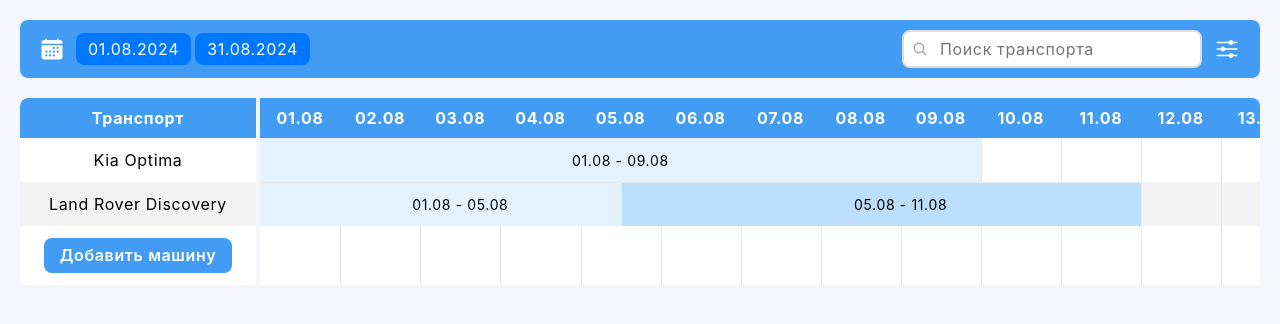
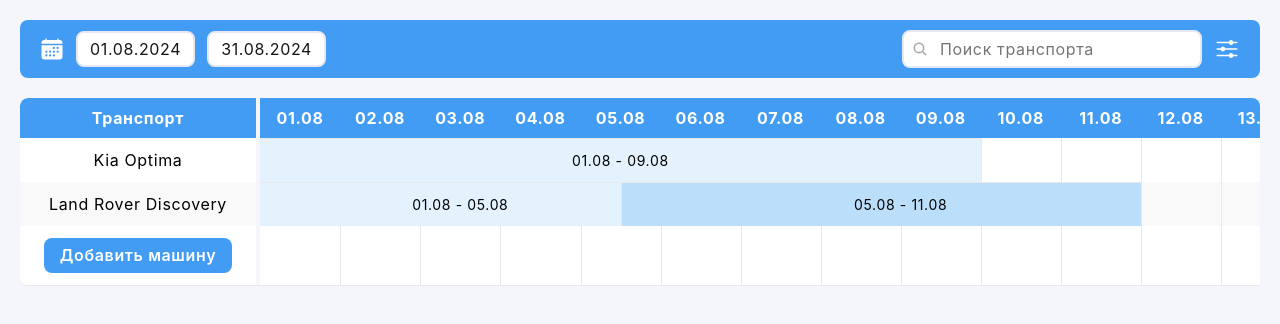
Before and after one commit to ezy4me/get-me-car--calendar, a React (Vite) app: page / in a window 1280 px wide. Shown: the top 324 px of the page. Built offline with nearby package versions, Linux system fonts and the light colour scheme.

Commit message:
change: table style

```diff
--- a/src/components/CalendarOptions.tsx
+++ b/src/components/CalendarOptions.tsx
@@ -249,7 +249,7 @@ const CalendarOptions: React.FC<CalendarOptionsProps> = ({
     control: (baseStyles, state) => ({
       ...baseStyles,
       borderRadius: 8,
-      borderColor: state.isFocused ? "#429cf3" : "#ddd",
+      borderColor: state.isFocused ? "#429cf3" : "#e6e9f1",
       boxShadow: state.isFocused ? "0 0 0 1px #429cf3" : "none",
       "&:hover": {
         borderColor: "#429cf3",
@@ -295,7 +295,7 @@ const CalendarOptions: React.FC<CalendarOptionsProps> = ({
                 />
               </div>
             )}
-            <div className="date-range-container">
+            <div className="date-range-container" onClick={() => setIsCalendarOpen(!isCalendarOpen)}>
               <p className="date-range">
                 {dateRange.startDate.toLocaleDateString("ru-RU")}
               </p>
--- a/src/styles/rental-form.scss
+++ b/src/styles/rental-form.scss
@@ -50,11 +50,18 @@
     }
 
     &__input {
-        flex: 1 1 45%;
-        padding: 8px;
-        border: 1px solid #ccc;
+        padding: 8px 12px;
+        font-size: 16px;
         border-radius: 8px;
+        border: 1px solid #e6e9f1;
         width: 100%;
+
+        transition: border-color 0.3s ease;
+
+        &:focus {
+            border-color: #0077ff;
+            outline: none;
+        }
 
 
         transition: border-color 0.3s ease;
--- a/src/styles/sort-options.scss
+++ b/src/styles/sort-options.scss
@@ -34,7 +34,7 @@
     padding-left: 36px;
     font-size: 16px;
     border-radius: 8px;
-    border: 2px solid #ddd;
+    border: 2px solid #e6e9f1;
     width: 100%;
 
     transition: border-color 0.3s ease;
@@ -65,7 +65,7 @@
     top: 100%;
     right: 0;
     background: white;
-    border: 1px solid #ddd;
+    border: 1px solid #e6e9f1;
     border-radius: 8px;
     padding: 10px;
     box-shadow: 0px 4px 12px rgba(0, 0, 0, 0.1);
@@ -91,7 +91,7 @@
 
     p {
         margin: 0;
-        background: #0077ff;
+        background: #fff;
         padding: 6px 12px;
         border-radius: 8px;
         font-size: 16px;
@@ -110,12 +110,13 @@
 }
 
 .date-range {
-    color: white;
+    color: #161616;
+    border: 2px solid #e6e9f1;
 }
 
 .date-range-container {
     display: flex;
-    gap: 4px;
+    gap: 12px;
 }
 
 @media (max-width: 800px) {
--- a/src/styles/trasport-calendar.scss
+++ b/src/styles/trasport-calendar.scss
@@ -1,5 +1,6 @@
 .calendar-container {
     height: calc(100vh - 120px);
+    // background: #fff;
 }
 
 .transport-calendar {
@@ -34,6 +35,10 @@
     border-radius: 0 8px 0 0;
 }
 
+.transport-calendar {
+    border-bottom: 1px solid #e9e9e9;
+}
+
 .transport-calendar tbody td {
     text-align: center;
     padding: 12px 20px;
@@ -49,7 +54,7 @@
 }
 
 .transport-calendar tbody tr:nth-child(even) {
-    background: #f3f3f3;
+    background: #f9f9f9;
 }
 
 .transport-calendar tbody tr:nth-child(odd) {
@@ -62,6 +67,7 @@
 
 .transport-calendar tbody tr:last-child td:last-child {
     border-radius: 0 0 8px 0;
+
 }
 
 .transport-calendar thead th:first-child {
```
